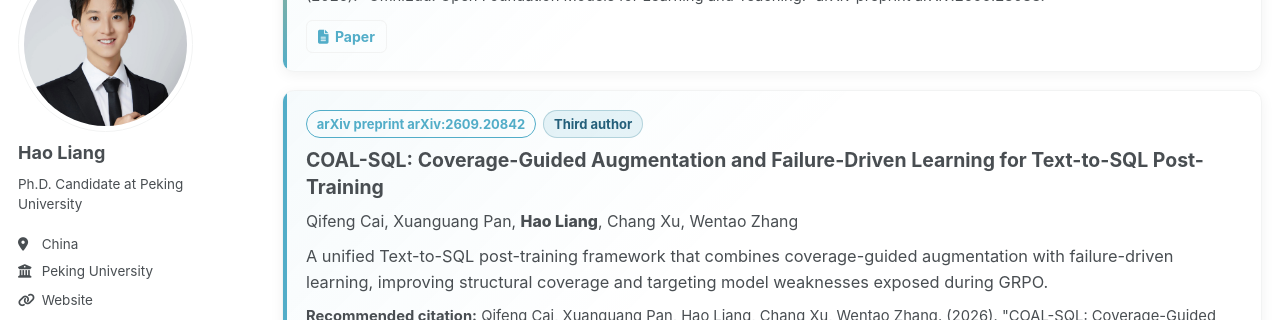
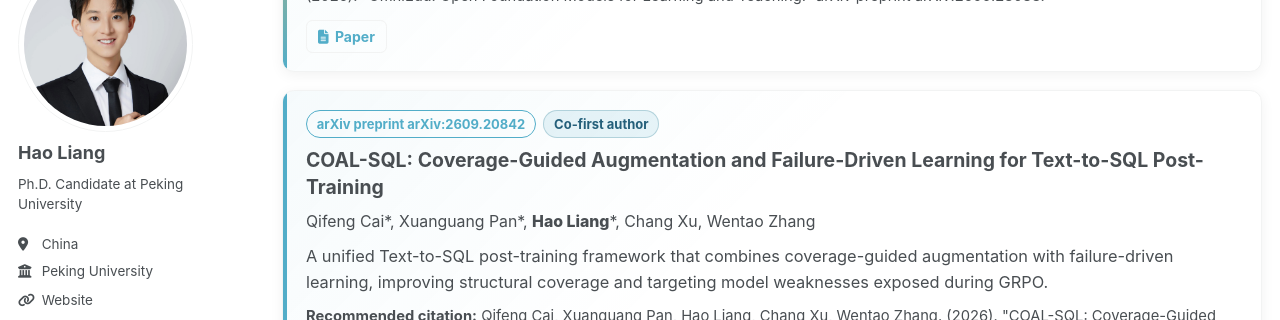
Before and after one commit to haolpku/haolpku.github.io, a Jekyll site: the page built from _pages/publications.html, in a window 1280 px wide and 900 px high, scrolled down 954 px. Shown: the part 144-464 px from the top of the window. Built offline with Jekyll 4.4.1, drawn with Linux system fonts in a browser that asks for light colours; some web fonts are replaced; a script bundle is joined from its source files by our own code; library files that are not in the unit come from our copies.

Commit message:
Correct COAL-SQL co-first authorship

```diff
--- a/_data/publications_detailed.yml
+++ b/_data/publications_detailed.yml
@@ -22,10 +22,10 @@
 
 - title: "COAL-SQL: Coverage-Guided Augmentation and Failure-Driven Learning for Text-to-SQL Post-Training"
   selected: true
-  authors: "Qifeng Cai, Xuanguang Pan, Hao Liang, Chang Xu, Wentao Zhang"
+  authors: "Qifeng Cai*, Xuanguang Pan*, Hao Liang*, Chang Xu, Wentao Zhang"
   venue: "arXiv preprint arXiv:2609.20842"
   year: "2026"
-  note: "Third author"
+  note: "Co-first author"
   paper_url: "https://arxiv.org/abs/2609.20842"
   scholar_id: ""
   citation: "Qifeng Cai, Xuanguang Pan, Hao Liang, Chang Xu, Wentao Zhang. (2026). \"COAL-SQL: Coverage-Guided Augmentation and Failure-Driven Learning for Text-to-SQL Post-Training.\" arXiv preprint arXiv:2609.20842."
```
